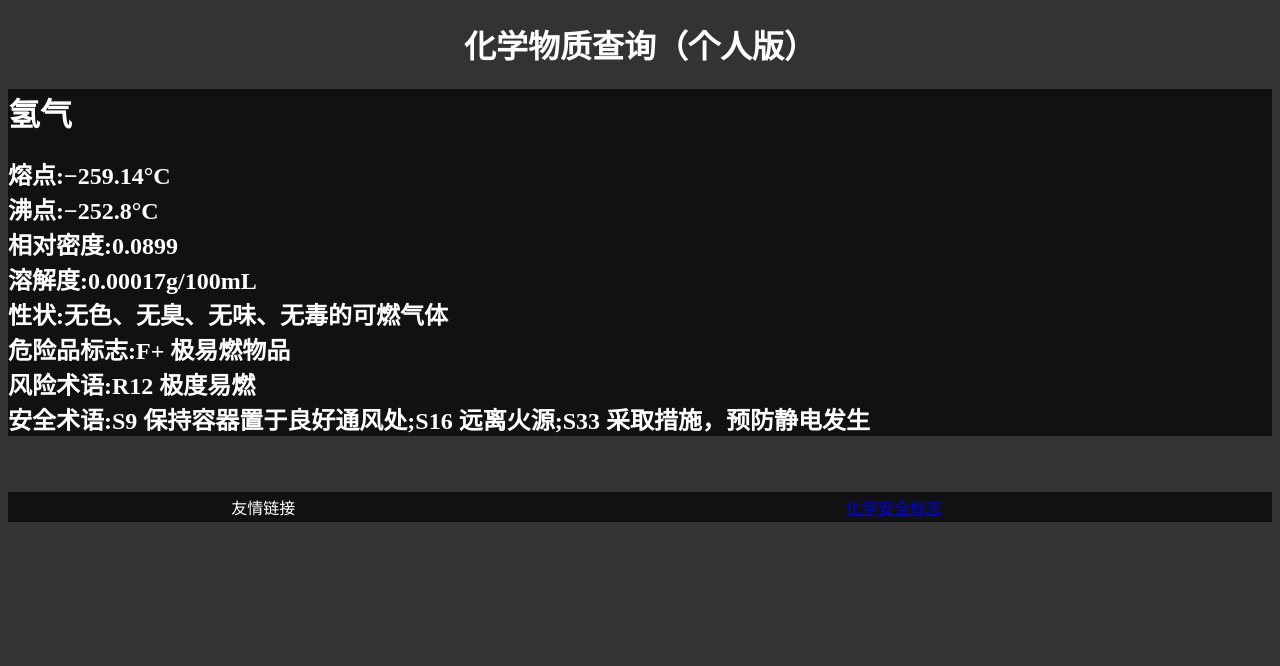
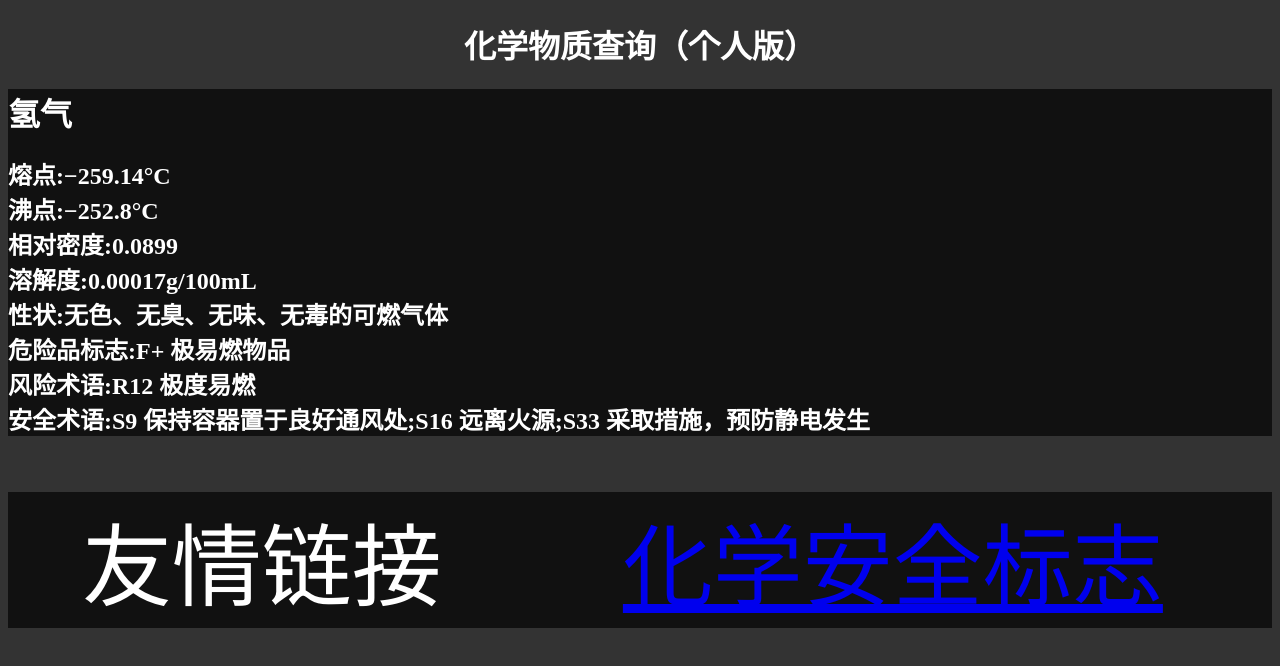
Before and after one commit to hopejieshuo/MobileStudy, a plain HTML site: page docs/index.html in a window 1280 px wide. Drawn offline with Linux system fonts and the light colour scheme.

Commit message:
Update index.html

```diff
--- a/docs/index.html
+++ b/docs/index.html
@@ -34,7 +34,7 @@
             </div>
         </div><br><br>
         <div class="div1">
-            <table border="0" style="width:100%;text-align:center;">
+            <table border="0" style="width:100%;height:100px;font-size:90px;text-align:center;">
                 <td>友情链接</td>
                 <td><a href="https://www.chemsrc.com/GHS.jsp">化学安全标志</a></td>
             </table>
```
